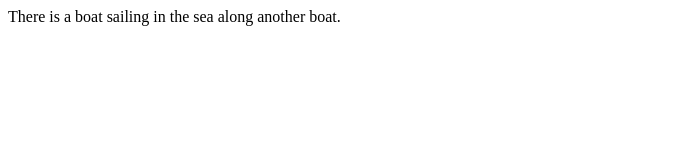
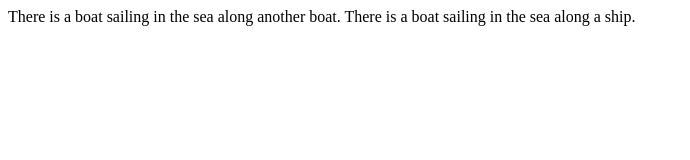
Before and after one commit to dhruvdg/trial, a plain HTML site: page index.html in a window 1280 px wide. Shown: the whole page, without its empty margins (0-690 px from the left). Drawn offline with Linux system fonts and the light colour scheme.

```diff
--- a/index.html
+++ b/index.html
@@ -1,2 +1,7 @@
+
 
 There is a boat sailing in the sea along another boat.
+
+<body>
+There is a boat sailing in the sea along a ship.
+</body>
```
